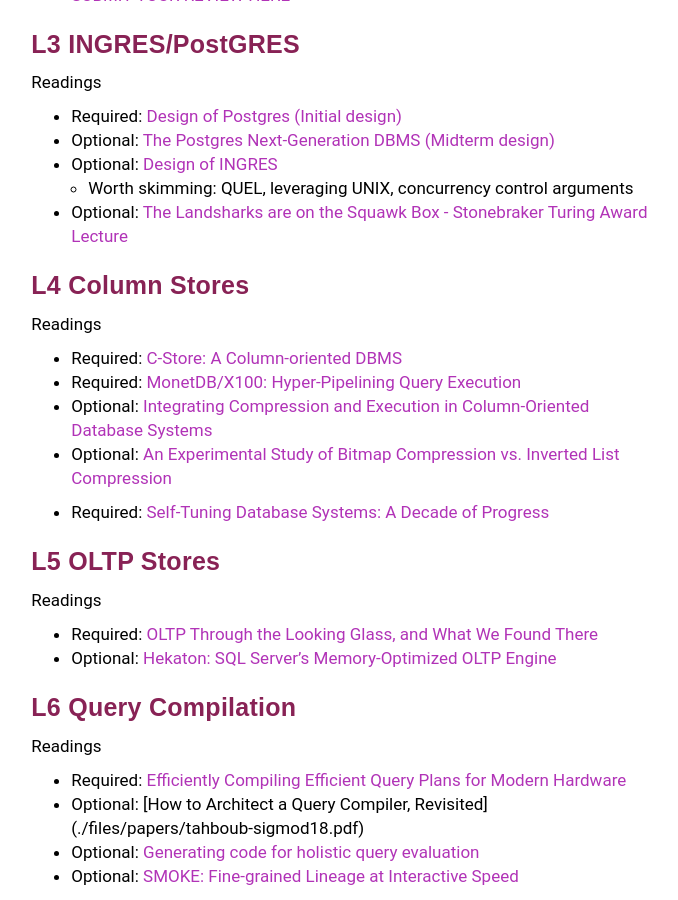
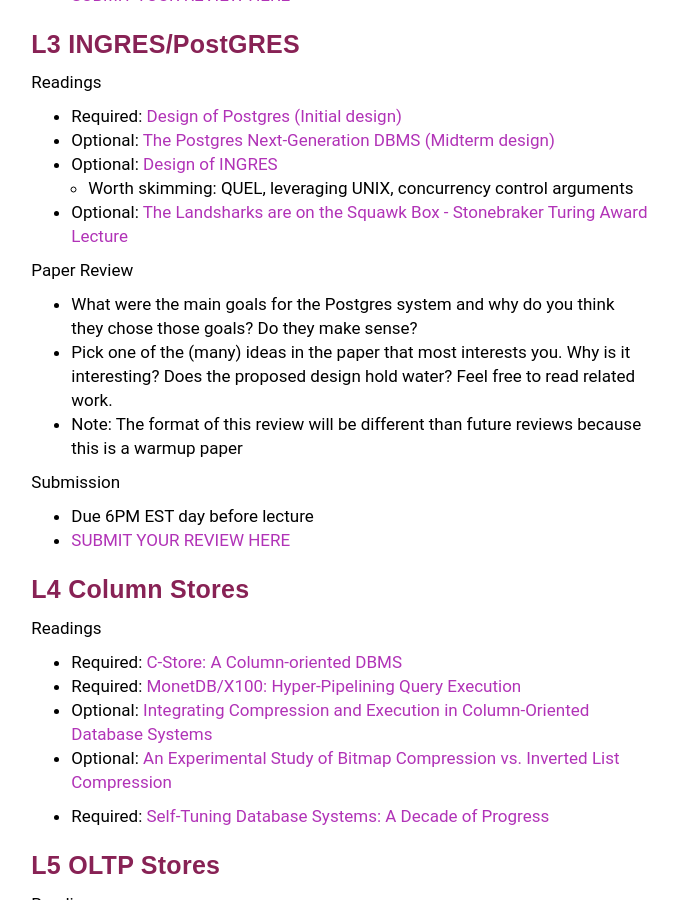
Before and after one commit to wzao1515/w6113.github.io, a Jekyll site: the page built from reviews.md, in a window 1280 px wide and 900 px high, scrolled down 1659 px. Shown: the whole window, without its empty margins (293-971 px from the left). Built offline with Jekyll 4.4.1, drawn with Linux system fonts in a browser that asks for light colours; our own code applies the rules of GitHub Pages for plain Markdown files.

Commit message:
lazy commit msg

```diff
--- a/reviews.md
+++ b/reviews.md
@@ -72,6 +72,19 @@ Readings
 * Optional: [Design of INGRES](./files/papers/ingres-retrospective.pdf)
   * Worth skimming: QUEL, leveraging UNIX, concurrency control arguments
 * Optional: [The Landsharks are on the Squawk Box - Stonebraker Turing Award Lecture](https://cacm.acm.org/magazines/2016/2/197423-the-land-sharks-are-on-the-squawk-box/fulltext)
+
+
+Paper Review
+
+* What were the main goals for the Postgres system and why do you think they chose those goals?  Do they make sense?
+* Pick one of the (many) ideas in the paper that most interests you.  Why is it interesting?   Does the proposed design hold water?  Feel free to read related work.
+* Note: The format of this review will be different than future reviews because this is a warmup paper
+
+Submission
+
+* Due 6PM EST day before lecture
+* [SUBMIT YOUR REVIEW HERE](https://goo.gl/forms/tv0wcPqzvs3hcyNG3)
+
 
 
 ### L4 Column Stores    <a name='lec4' />
```
Also changed, not shown: allreviews.md (+1 -1 lines).
